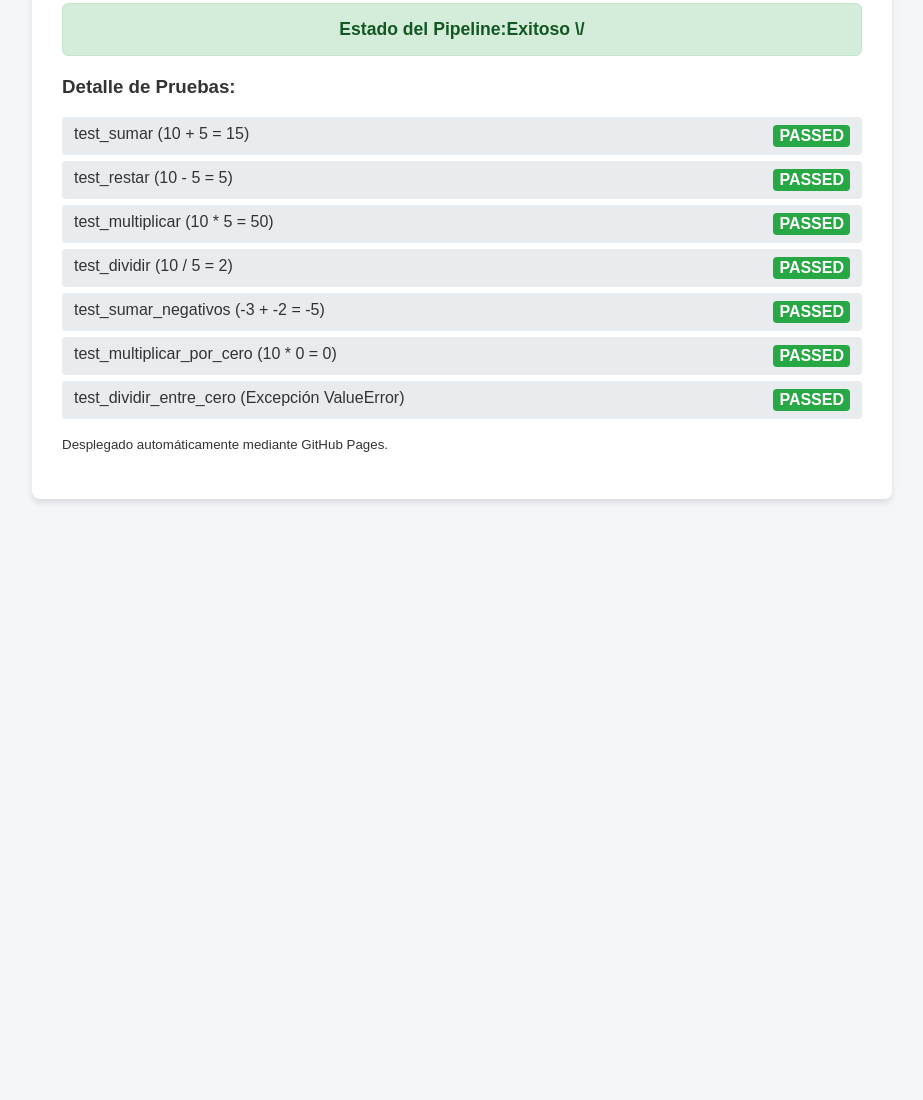
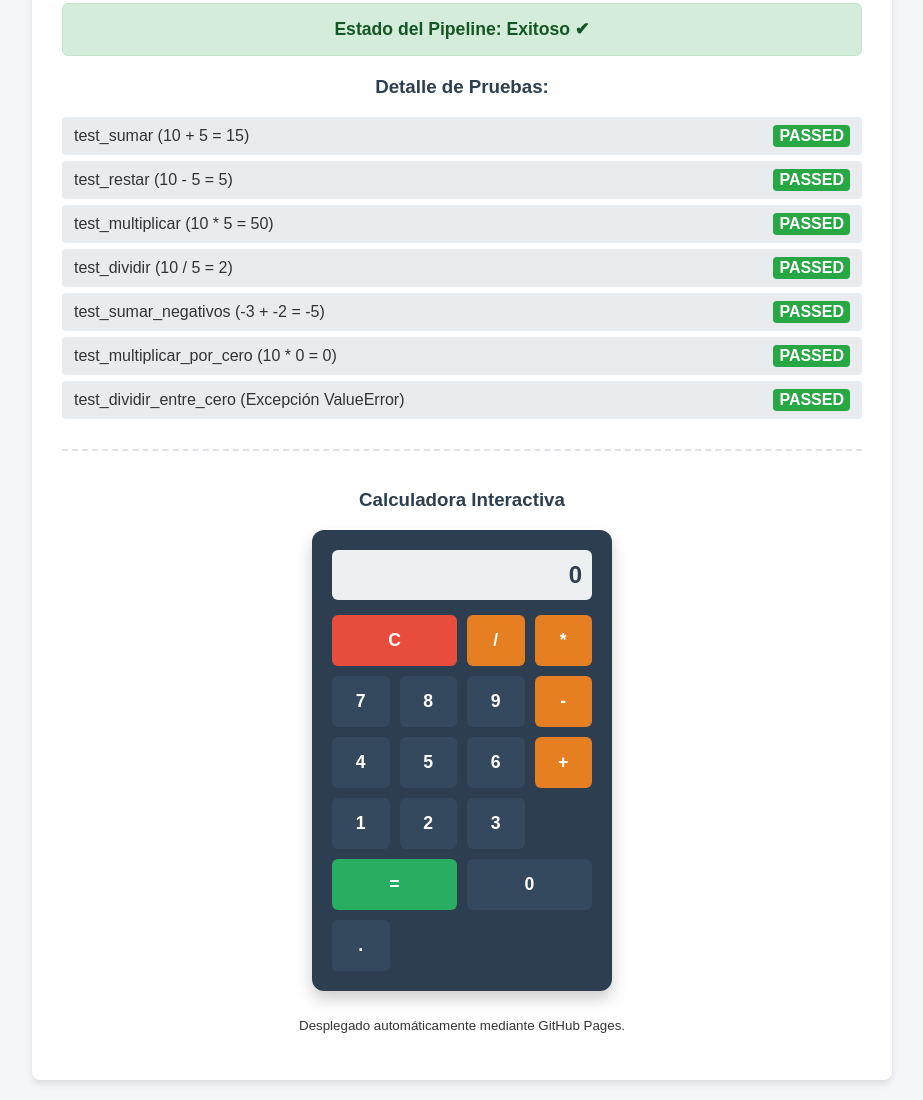
Before and after one commit to silenthill2024/calculadora, a website: page index.html in a window 1280 px wide. Shown: the part 165-1265 px from the top of the page, without its empty margins (178-1101 px from the left). Before the commit the page ends 800 px from the top, so only its background shows below. Drawn offline with Linux system fonts and the light colour scheme.

Commit message:
prueba de calculadora

```diff
--- a/index.html
+++ b/index.html
@@ -7,25 +7,79 @@
     <style>
         body { font-family: Arial, sans-serif; background-color: #f4f6f9; margin: 0; padding: 20px; color: #333; }
         .container { max-width: 800px; margin: 0 auto; background: white; padding: 30px; border-radius: 8px; box-shadow: 0 4px 6px rgba(0,0,0,0.1); }
-        h1 { color: #2c3e50; text-align: center; }
+        h1, h3 { color: #2c3e50; text-align: center; }
         .status-card { padding: 15px; border-radius: 6px; margin: 20px 0; font-weight: bold; text-align: center; font-size: 1.1em; }
         .success { background-color: #d4edda; color: #155724; border: 1px solid #c3e6cb; }
         .failure { background-color: #f8d7da; color: #721c24; border: 1px solid #f5c6cb; }
         ul { list-style-type: none; padding: 0; }
-        li { padding: 8px 12px; margin-bottom: 6px; background: #e9ecef; border-radius: 4px; display: flex; justify-content: space-between; }
+        li { padding: 8px 12px; margin-bottom: 6px; background: #e9ecef; border-radius: 4px; display: flex; justify-content: space-between; align-items: center; }
         .badge { font-weight: bold; padding: 2px 6px; border-radius: 4px; color: white; }
         .pass { background-color: #28a745; }
         .fail { background-color: #dc3545; }
+
+        /* Estilos de la Calculadora Funcional */
+        .calculator-container {
+            margin-top: 30px;
+            padding-top: 20px;
+            border-top: 2px dashed #dee2e6;
+            display: flex;
+            flex-direction: column;
+            align-items: center;
+        }
+        .calculator {
+            background-color: #2c3e50;
+            padding: 20px;
+            border-radius: 12px;
+            box-shadow: 0 8px 16px rgba(0,0,0,0.2);
+            width: 260px;
+        }
+        .calc-display {
+            width: 100%;
+            height: 50px;
+            background-color: #ecf0f1;
+            border: none;
+            border-radius: 6px;
+            font-size: 1.5em;
+            text-align: right;
+            padding: 5px 10px;
+            box-sizing: border-box;
+            margin-bottom: 15px;
+            color: #2c3e50;
+            font-weight: bold;
+        }
+        .calc-buttons {
+            display: grid;
+            grid-template-columns: repeat(4, 1fr);
+            gap: 10px;
+        }
+        .calc-btn {
+            padding: 15px;
+            font-size: 1.1em;
+            font-weight: bold;
+            border: none;
+            border-radius: 6px;
+            cursor: pointer;
+            background-color: #34495e;
+            color: white;
+            transition: background 0.2s;
+        }
+        .calc-btn:hover { background-color: #4e6d8c; }
+        .calc-btn.op { background-color: #e67e22; }
+        .calc-btn.op:hover { background-color: #d35400; }
+        .calc-btn.equal { background-color: #27ae60; grid-column: span 2; }
+        .calc-btn.equal:hover { background-color: #219150; }
+        .calc-btn.clear { background-color: #e74c3c; grid-column: span 2; }
+        .calc-btn.clear:hover { background-color: #c0392b; }
     </style>
 </head>
 <body>
     <div class="container">
         <h1>Dashboard de Pruebas Unitarias (CI/CD)</h1>
-        <p>Repositorio: <strong>silenthill2024/calculadora</strong></p>
+        <p style="text-align: center;">Repositorio: <strong>silenthill2024/calculadora</strong></p>
 
         <!-- Modifica esta clase a 'status-card failure' cuando quieras simular el fallo -->
         <div class="status-card success" id="status-banner">
-            Estado del Pipeline:Exitoso  \/
+            Estado del Pipeline: Exitoso ✔
         </div>
 
         <h3>Detalle de Pruebas:</h3>
@@ -38,7 +92,71 @@
             <li>test_multiplicar_por_cero (10 * 0 = 0) <span class="badge pass">PASSED</span></li>
             <li>test_dividir_entre_cero (Excepción ValueError) <span class="badge pass">PASSED</span></li>
         </ul>
-        <p><small>Desplegado automáticamente mediante GitHub Pages.</small></p>
+
+        <!-- Sección de la Calculadora -->
+        <div class="calculator-container">
+            <h3>Calculadora Interactiva</h3>
+            <div class="calculator">
+                <input type="text" id="display" class="calc-display" readonly value="0">
+                <div class="calc-buttons">
+                    <button class="calc-btn clear" onclick="clearDisplay()">C</button>
+                    <button class="calc-btn op" onclick="appendValue('/')">/</button>
+                    <button class="calc-btn op" onclick="appendValue('*')">*</button>
+
+                    <button class="calc-btn" onclick="appendValue('7')">7</button>
+                    <button class="calc-btn" onclick="appendValue('8')">8</button>
+                    <button class="calc-btn" onclick="appendValue('9')">9</button>
+                    <button class="calc-btn op" onclick="appendValue('-')">-</button>
+
+                    <button class="calc-btn" onclick="appendValue('4')">4</button>
+                    <button class="calc-btn" onclick="appendValue('5')">5</button>
+                    <button class="calc-btn" onclick="appendValue('6')">6</button>
+                    <button class="calc-btn op" onclick="appendValue('+')">+</button>
+
+                    <button class="calc-btn" onclick="appendValue('1')">1</button>
+                    <button class="calc-btn" onclick="appendValue('2')">2</button>
+                    <button class="calc-btn" onclick="appendValue('3')">3</button>
+                    <button class="calc-btn equal" onclick="calculate()">=</button>
+
+                    <button class="calc-btn" style="grid-column: span 2;" onclick="appendValue('0')">0</button>
+                    <button class="calc-btn" onclick="appendValue('.')">.</button>
+                </div>
+            </div>
+        </div>
+
+        <p style="text-align: center; margin-top: 25px;"><small>Desplegado automáticamente mediante GitHub Pages.</small></p>
     </div>
+
+    <script>
+        const display = document.getElementById('display');
+
+        function appendValue(value) {
+            if (display.value === '0' || display.value === 'Error') {
+                display.value = value;
+            } else {
+                display.value += value;
+            }
+        }
+
+        function clearDisplay() {
+            display.value = '0';
+        }
+
+        function calculate() {
+            try {
+                // Manejo de división por cero explícito
+                if (display.value.includes('/0')) {
+                    const parts = display.value.split('/');
+                    if (parts[1] === '0' || parts[1].startsWith('0')) {
+                        display.value = 'Error';
+                        return;
+                    }
+                }
+                display.value = eval(display.value);
+            } catch (e) {
+                display.value = 'Error';
+            }
+        }
+    </script>
 </body>
 </html>
```
Also changed, not shown: 2 other files.
